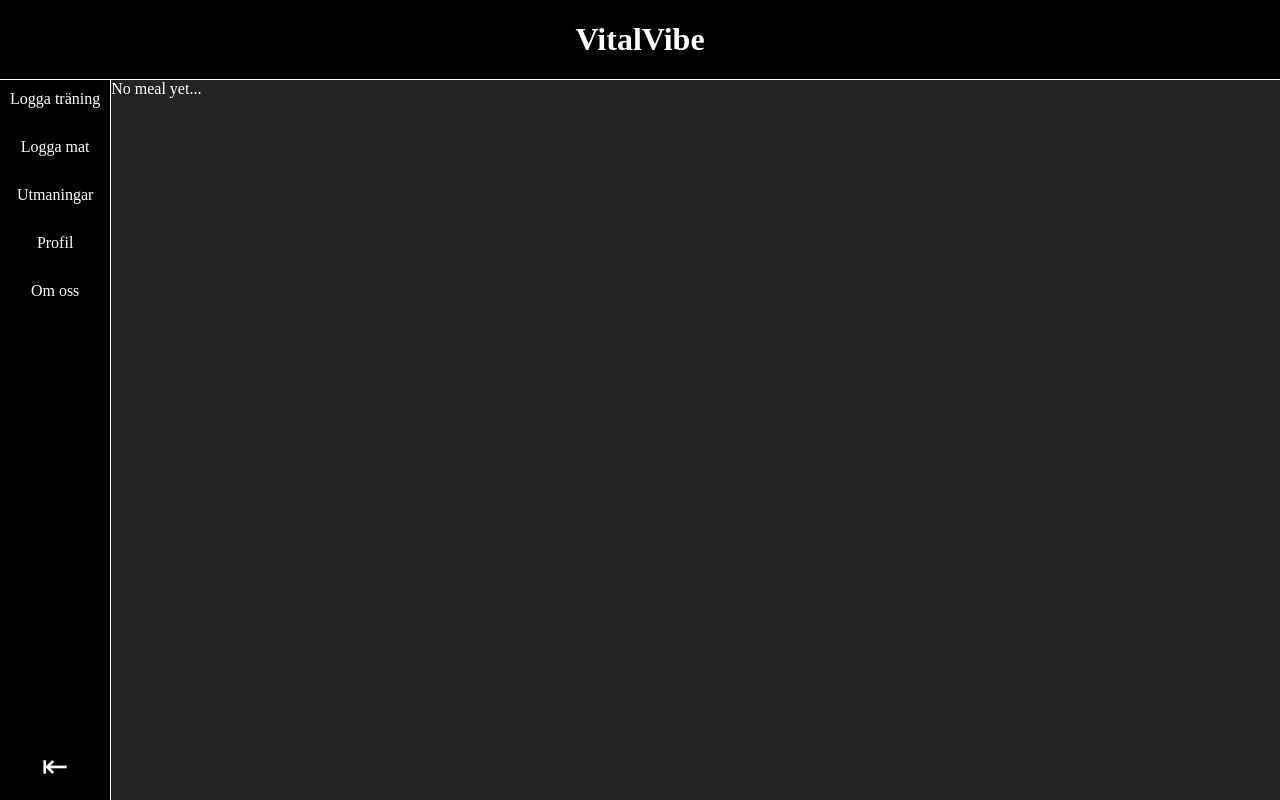
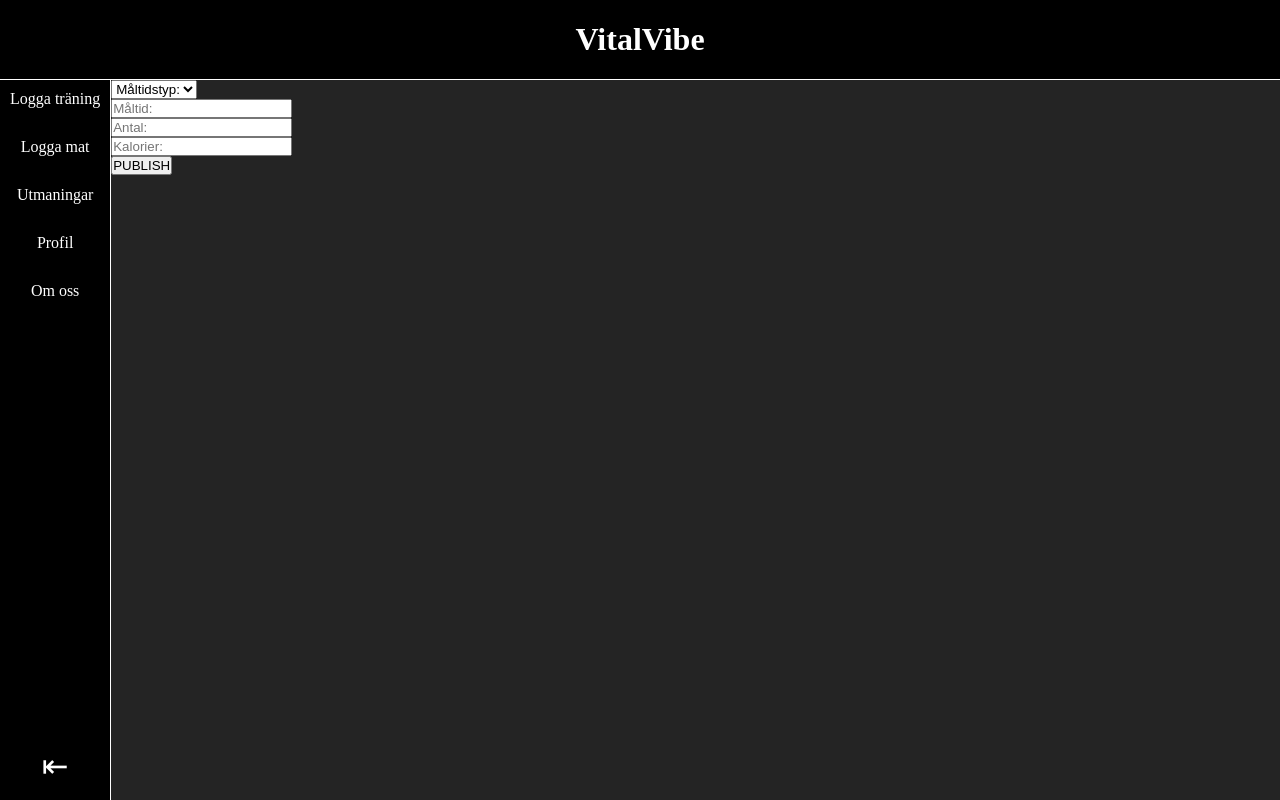
Before and after one commit to johnsson84/VitalVibe_Frontend, a React (Vite) app: page /food in a window 1280 px wide. Built offline with nearby package versions, Linux system fonts and the light colour scheme.

Commit message:
fält och knapp klar. css och context kvar

```diff
--- a/src/components/meal/AddMeal.jsx
+++ b/src/components/meal/AddMeal.jsx
@@ -1,13 +1,73 @@
 // CSS
-import './AddMeal.css';
+import "./AddMeal.css";
+
+// react
+import React from "react";
+import { useState } from "react";
 
 const AddMeal = () => {
+  const [loggedInUserId, setLoggedInUserId] = useState(
+    localStorage.getItem("loggedInUserId")
+  );
 
-    return (
-        <>
-            <p>No meal yet...</p>
-        </>
-    )
-}
+  const [meal, newMeal] = useState({
+    userId: loggedInUserId,
+    mealType: "",
+    name: "",
+    amount: "",
+    calories: "",
+  });
+
+  const handleMeal = (e) => {
+    const name = e.target.name;
+    const value = e.target.value;
+    newMeal({ ...meal, [name]: value });
+  };
+
+  const handlePublish = (e) => {
+    e.preventDefault();
+
+    //addMeal(meal);    KOMMER VARA FETCH METOD (CONTEXT)
+
+    setActivity({
+      activityName: "",
+      distance: "",
+      time: "",
+      calories: "",
+      mood: "",
+    });
+  };
+
+  return (
+    <main className="addMealContainer">
+      <section>
+        <select
+          name="mealType"
+          placeholder="meal"
+          value={meal.mealType}
+          required
+          onChange={handleMeal}
+          className="chooseMealType"
+        >
+          <option value="">Måltidstyp:</option>
+          <option value="frukost">Frukost</option>
+          <option value="lunch">Lunch</option>
+          <option value="middag">Middag</option>
+          <option value="övrigt">Mellanmål</option>
+        </select>
+      </section>
+      <section>
+        <input type="text" placeholder="Måltid:"/>
+      </section>
+      <section>
+      <input type="number" placeholder="Antal:"/>
+      </section>
+      <section>
+        <input type="text" placeholder="Kalorier:"/>
+      </section>
+      <button  onClick={handlePublish}>PUBLISH</button>
+    </main>
+  );
+};
 
 export default AddMeal;
```
